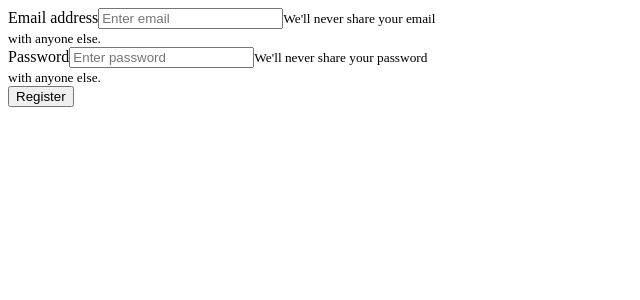
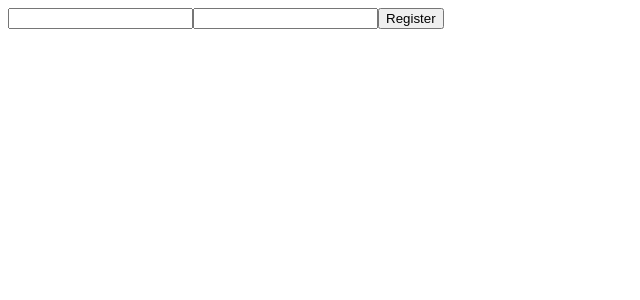
Before and after one commit to mortensenm1205/node-login, a React (Create React App) app in the folder client/: page / in a window 1280 px wide. Shown: the top 300 px of the page, without its empty margins (0-640 px from the left). Built offline with nearby package versions, Linux system fonts and the light colour scheme.

Commit message:
setting client form comp done

```diff
--- a/client/src/App.js
+++ b/client/src/App.js
@@ -2,10 +2,28 @@ import React, { Component } from 'react';
 import Register from './Register';
 
 class App extends Component {
+
+  state = {
+    registerData: {}
+  }
+
+  change = e => {
+    const { registerData } = this.state;
+    let objToSend = { [e.target.name]: e.target.value };
+    this.setState({ registerData: { ...registerData, ...objToSend } })
+  }
+
+  submit = e => {
+    const { registerData } = this.state;
+    e.preventDefault();
+    e.target.reset();
+    console.log(registerData);
+  }
+
   render() {
     return (
       <div>
-        <Register />
+        <Register change={this.change} submit={this.submit} />
       </div>
     )
   }
--- a/client/src/Register/index.js
+++ b/client/src/Register/index.js
@@ -1,27 +1,14 @@
 import React, { Component } from 'react';
-import { Form, Button } from 'react-bootstrap';
-import { LayoutForm } from './css/form';
 
 class RegisterContainer extends Component {
     render() {
+        const { change, submit } = this.props;
         return(
-            <LayoutForm>
-                <Form.Group controlId="formBasicEmail">
-                    <Form.Label>Email address</Form.Label>
-                    <Form.Control type="email" placeholder="Enter email" />
-                    <Form.Text className="text-muted">
-                        We'll never share your email with anyone else.
-                     </Form.Text>
-                </Form.Group>
-                <Form.Group controlId="formBasicPassword">
-                    <Form.Label>Password</Form.Label>
-                    <Form.Control type="password" placeholder="Enter password" />
-                    <Form.Text className="text-muted">
-                        We'll never share your password with anyone else.
-                     </Form.Text>
-                </Form.Group>
-                <Button>Register</Button>
-            </LayoutForm>
+            <form onSubmit={submit}>
+                <input type="text" name="email" onChange={change} />
+                <input type="text" name="password" onChange={change} />
+                <button>Register</button>
+            </form>
         )
     }
 }
```
Also changed, not shown: client/src/App.css (deleted, +0 -32 lines).
